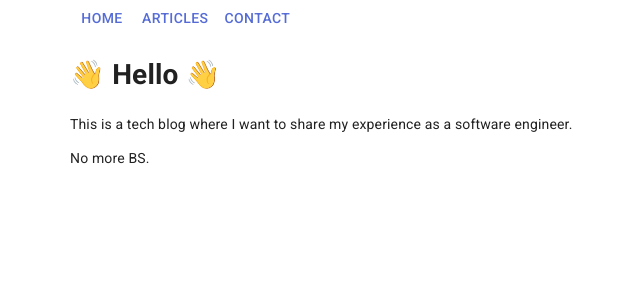
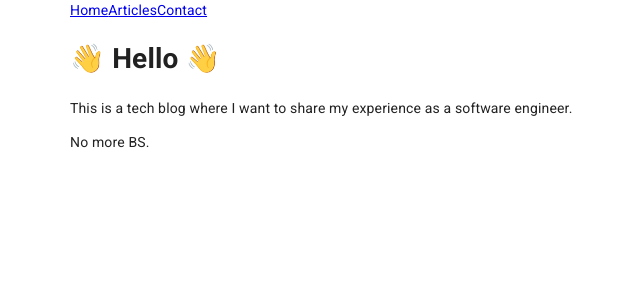
Before and after one commit to jeddl/NextJS-Static-Blog, a Next.js app: page / in a window 1280 px wide. Shown: the top 300 px of the page, without its empty margins (114-754 px from the left). Built offline with nearby package versions, Linux system fonts and the light colour scheme.

Commit message:
Remove Navbar Link Buttons Style

```diff
--- a/components/Navbar.tsx
+++ b/components/Navbar.tsx
@@ -2,7 +2,6 @@ import * as React from "react";
 import Link from "next/link";
 import Head from "next/head";
 import Props from "../interfaces/props";
-import LinkButtons from "../pages/styles/LinkButton";
 
 const Navbar: React.FunctionComponent<Props> = ({ title = "MetaJeDD" }) => (
 	<div>
@@ -13,14 +12,14 @@ const Navbar: React.FunctionComponent<Props> = ({ title = "MetaJeDD" }) => (
 		</Head>
 		<header>
 			<nav>
-				<Link href="/" passHref>
-					<LinkButtons>Home</LinkButtons>
+				<Link href="/">
+					<a>Home</a>
 				</Link>
-				<Link href="/posts" passHref>
-					<LinkButtons>Articles</LinkButtons>
+				<Link href="/posts">
+					<a>Articles</a>
 				</Link>
-				<Link href="/contact" passHref>
-					<LinkButtons>Contact</LinkButtons>
+				<Link href="/contact">
+					<a>Contact</a>
 				</Link>
 			</nav>
 		</header>
--- a/pages/styles/LinkButton.tsx
+++ /dev/null
@@ -1,20 +0,0 @@
-import React, { forwardRef } from "react";
-import Button from "@material-ui/core/Button";
-
-const LinkButtons = forwardRef<
-	HTMLButtonElement,
-	React.HTMLProps<HTMLButtonElement>
->((props, ref) => {
-	return (
-		<a
-			onClick={() => props.onClick}
-			href={props.href}
-			ref={() => ref}
-			style={{ textDecoration: "none" }}
-		>
-			<Button color="primary">{props.children}</Button>
-		</a>
-	);
-});
-
-export default LinkButtons;
```
